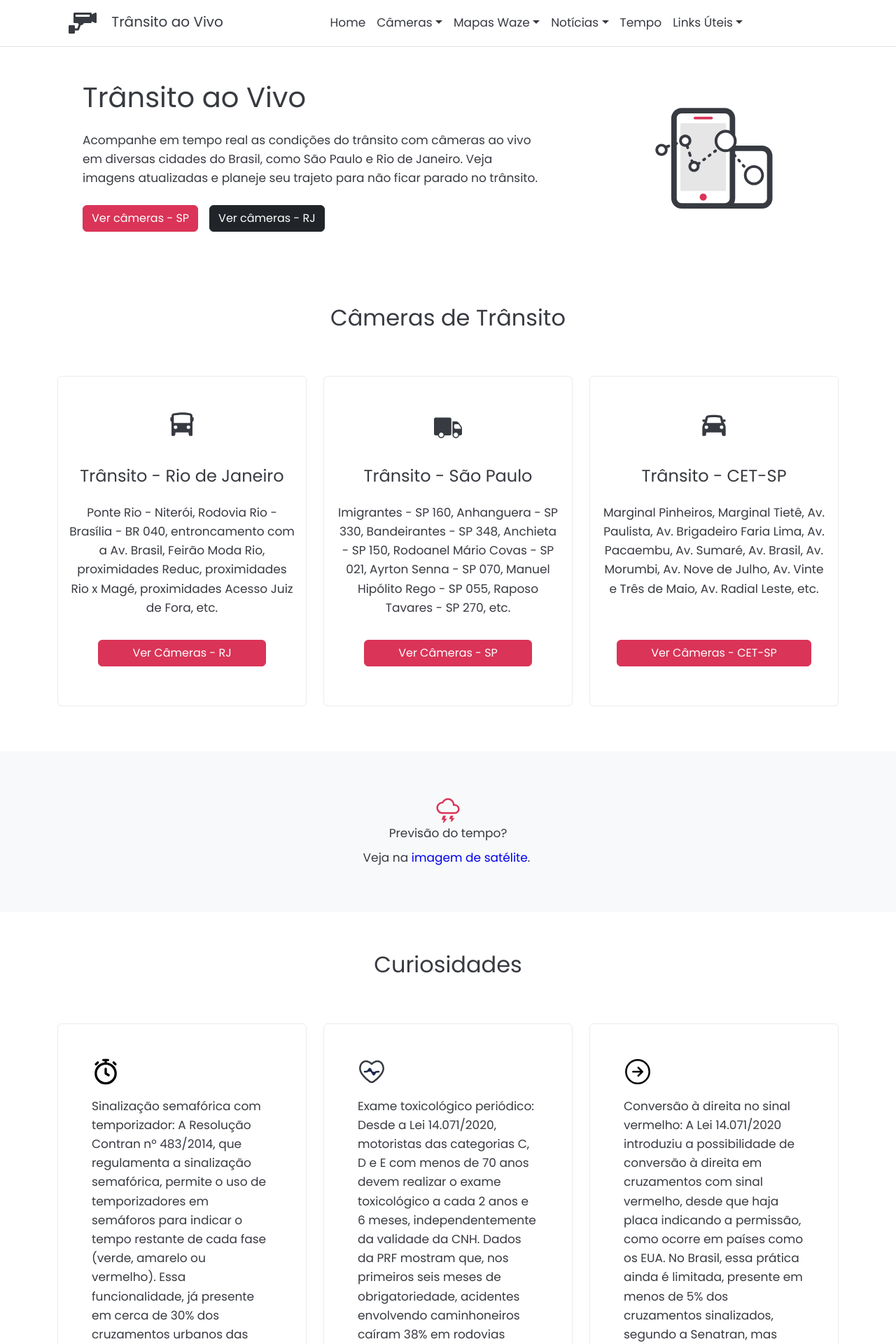
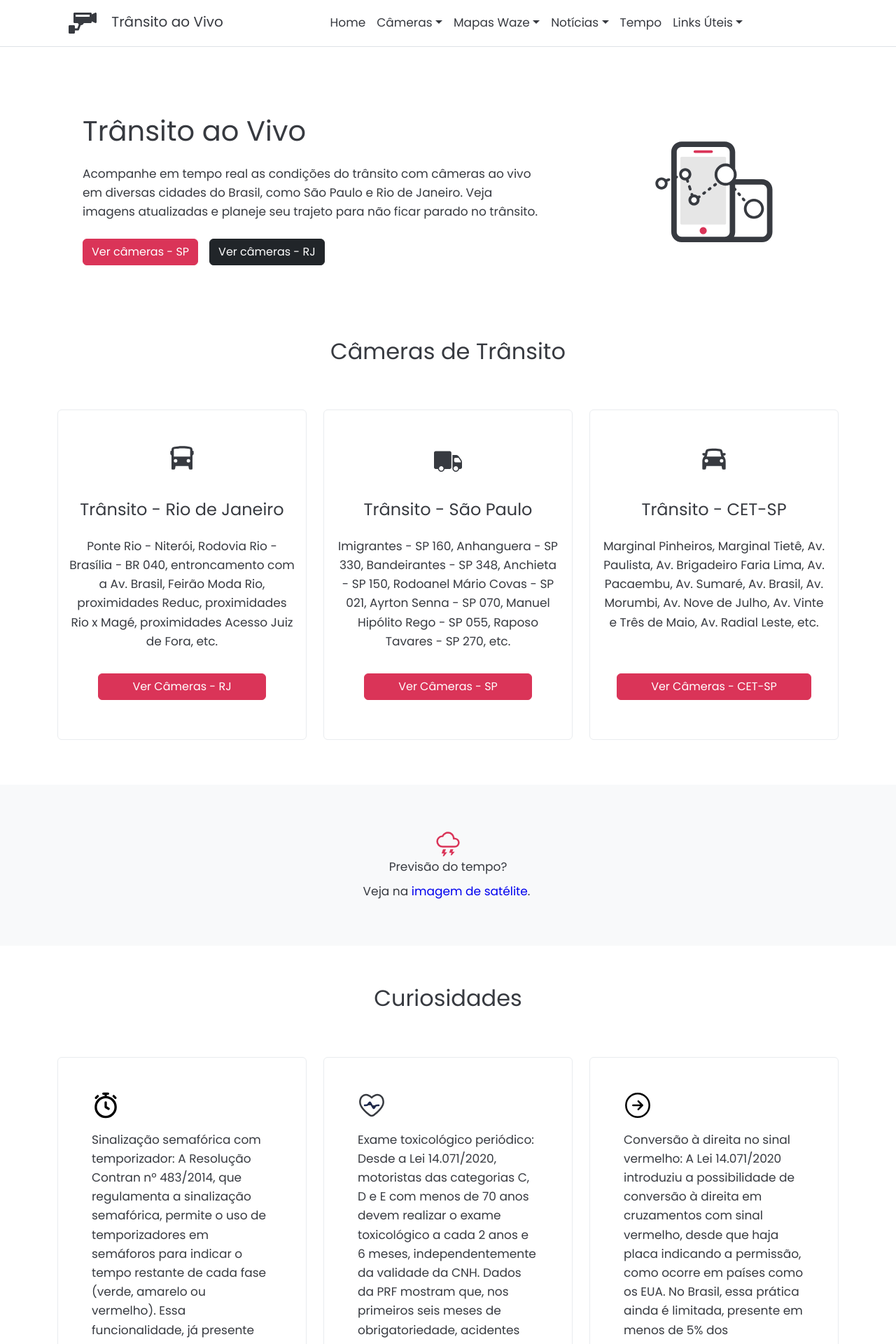
Before and after one commit to Sergio-Damm/transitoaovivo, a Jekyll site: the page built from index.html, in a window 1280 px wide. Shown: the top 1920 px of the page at 70% size. Built offline with Jekyll 4.4.1, drawn with Linux system fonts in a browser that asks for light colours.

Commit message:
Corrigindo espaco py-5 no title

```diff
--- a/index.html
+++ b/index.html
@@ -4,7 +4,7 @@ title: Trânsito ao Vivo
 permalink: /
 ---
 <!-- main title start -->
-<section class="mb-5">
+<section class="py-5">
 	<div class="container">
 		<div class="row d-flex align-items-center py-5">
 			<div class="col-md-8 mx-auto px-5 py-lg-0">
@@ -39,7 +39,7 @@ permalink: /
     <div class="container">
 		<!-- start title row -->
   		<div class="row">
-        	<div class="col mx-auto text-center">
+        	<div class="col mx-auto text-center ">
   				<h2 class='fs-2 mb-5'>Câmeras de Trânsito</h2>
 			</div>
   		</div>
```
